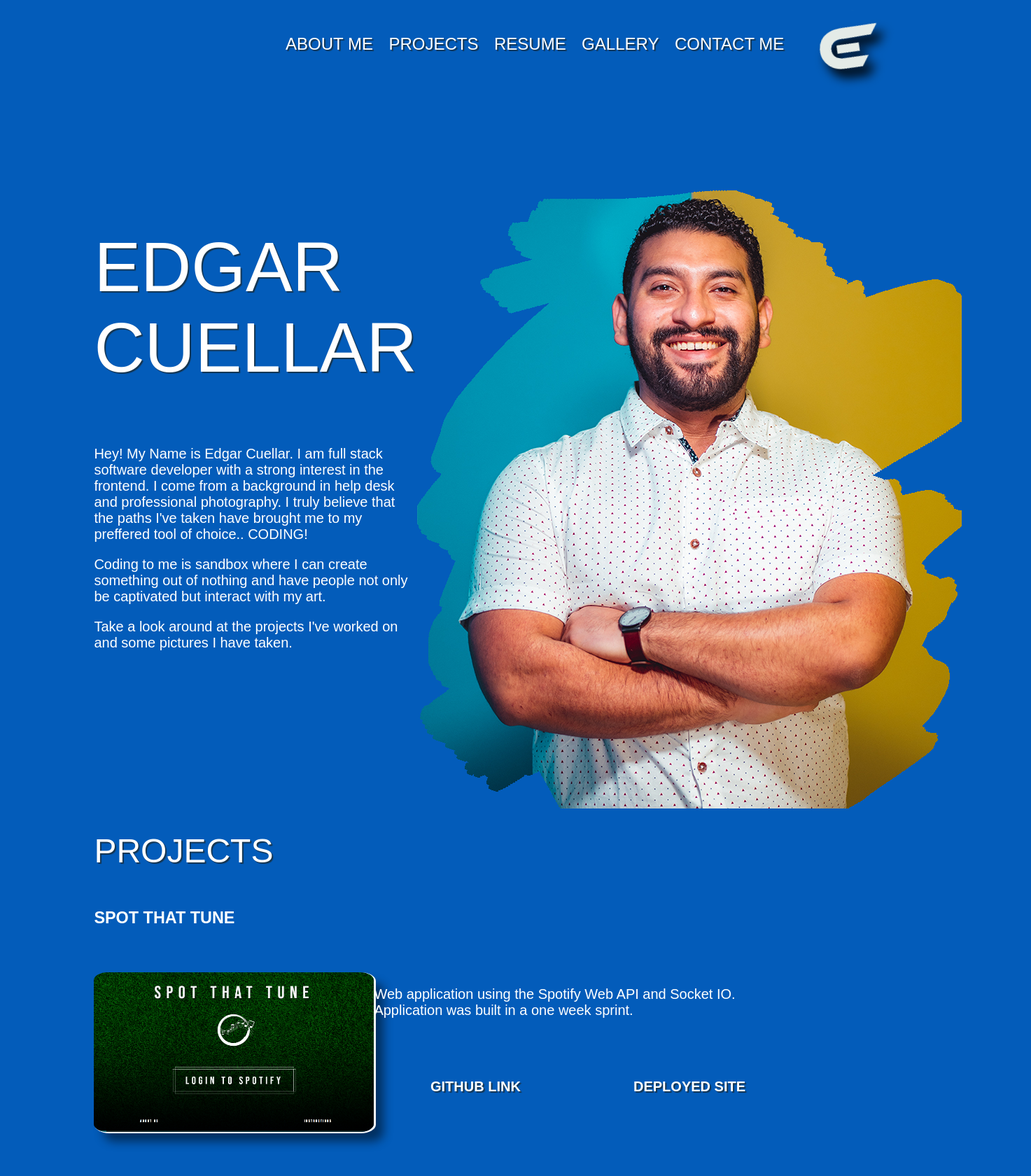
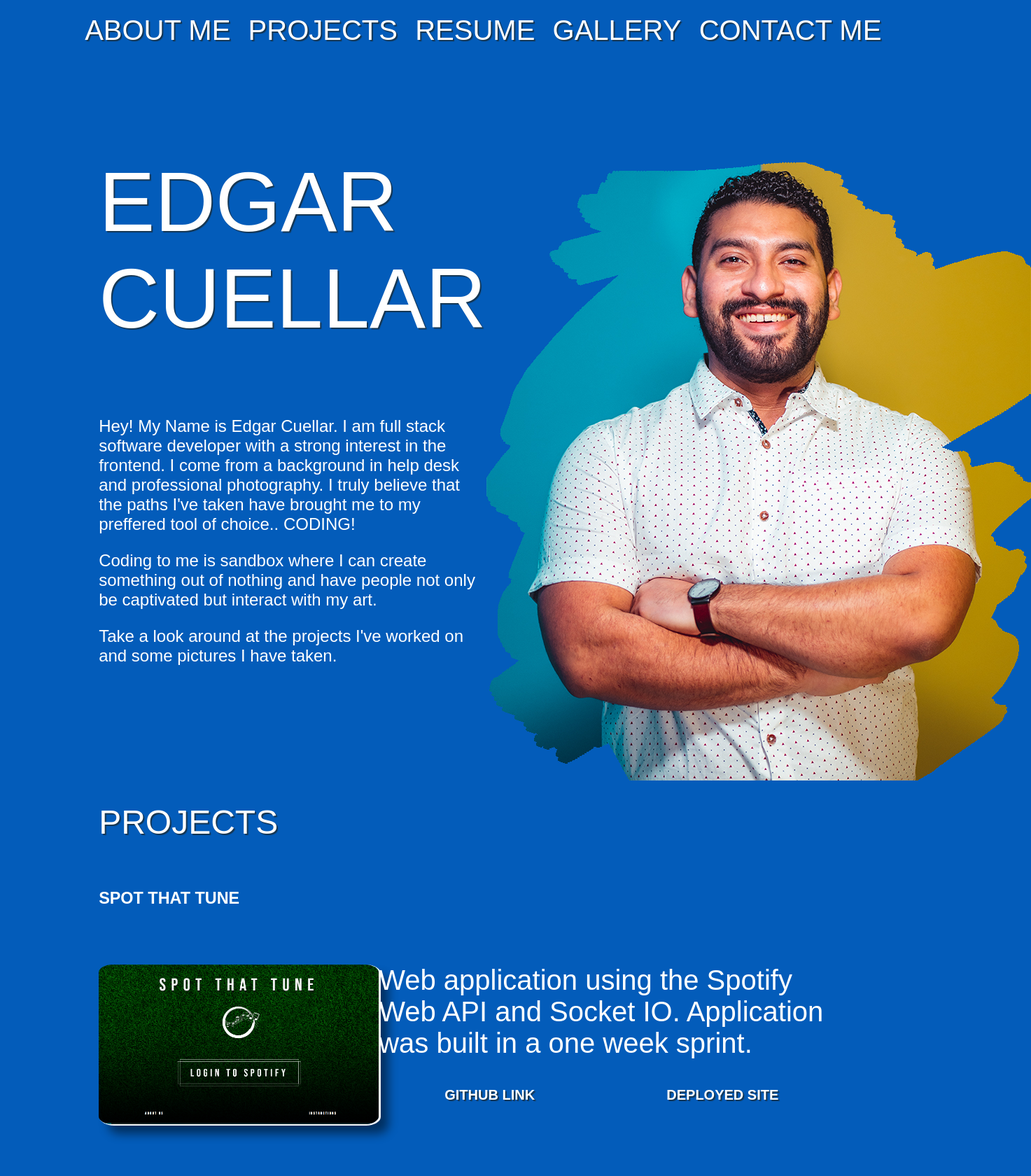
Before and after one commit to EdgarPDX/portfolio-site, a React (Create React App) app: page / in a window 1280 px wide. Shown: the top 1680 px of the page at 70% size, 1473 px wide, since content can reach past the window. Built offline with nearby package versions, Linux system fonts and the light colour scheme; a web font is replaced by a local one.

Commit message:
contact heading, email

```diff
--- a/src/components/about/AboutMe.module.css
+++ b/src/components/about/AboutMe.module.css
@@ -11,7 +11,7 @@
     font-family: mostra-nuova, sans-serif;
     font-weight: 500;
     font-style: normal;
-    font-size: 1.25em;
+    font-size: 1.5em;
 }
 .introductionContent{
     align-self: center;
--- a/src/components/contact/Contact.jsx
+++ b/src/components/contact/Contact.jsx
@@ -4,7 +4,12 @@ import styles from './Contact.module.css';
 export const Contact = () => {
 
     return (
-        <div id='contact' className={styles.aboutMe}>
+        <div id='contact' className={styles.contactDiv}>
+            <h1 className={styles.heading}>CONTACT ME</h1>
+            <hr className={styles.line}></hr>
+            <ul>
+                <li>EMAIL: Edgarcpdx@gmail.com</li>
+            </ul>
 
         </div>
     )
--- a/src/components/contact/Contact.module.css
+++ b/src/components/contact/Contact.module.css
@@ -0,0 +1,18 @@
+.contactDiv{
+    width: 80%;
+    justify-content: center;
+}
+
+.heading{
+    font-family: mostra-nuova, sans-serif;
+    font-weight: 500;
+    font-style: normal;
+    font-size: 3em;
+    color: white;
+    text-shadow: 2px 2px 1px#1f2421af;
+}
+
+.line{
+    border: 2px solid rgb(255, 255, 255);
+    width: 50%;
+}
--- a/src/components/header/Header.jsx
+++ b/src/components/header/Header.jsx
@@ -1,6 +1,5 @@
 import React from 'react';
 import styles from './Header.module.css';
-import logo from '../../assets/images/logo.png';
 
 export const Header = () => {
 
@@ -13,7 +12,6 @@ export const Header = () => {
                 <a href='#gallery'className={styles.link}>GALLERY</a>
                 <a href='#contact'className={styles.link}>CONTACT ME</a>
             </div>
-                <img className={styles.logo}src={logo} alt='logo'/>
 
         </header>
     )
--- a/src/components/header/Header.module.css
+++ b/src/components/header/Header.module.css
@@ -1,10 +1,7 @@
 
 .headerComponent{
-    display: grid;
-    grid-template-columns: 4fr .5fr;
-    justify-content: flex-end;
     background-color:transparent;
-    align-items: center;
+    align-self: center;
 }
 
 .allLinks{
@@ -29,7 +26,7 @@
     font-family: mostra-nuova, sans-serif;
     font-weight: 500;
     font-style: normal;
-    font-size: 1.5em;
+    font-size: 2.5em;
     text-shadow: 2px 2px 1px#1f2421af;
     border: none;
     height: auto;
@@ -42,7 +39,7 @@
 }
 .link:hover{
     transform:scale(1.05);
-    text-shadow: 2px 2px 2px#1f2421a4;
+    text-shadow: 1px 1px 0px bisque, 2px 2px 0px black, 3px 3px 0px whitesmoke;
 }
 
 
--- a/src/components/projects/Projects.module.css
+++ b/src/components/projects/Projects.module.css
@@ -16,6 +16,10 @@
     font-weight: 500;
     font-style: normal;
     font-size: 1.25em;
+}
+.projectDescription{
+    font-size: 2em;
+    margin-top: 0%;
 }
 
 .content{
--- a/src/container/Content.module.css
+++ b/src/container/Content.module.css
@@ -1,6 +1,4 @@
 .content{
     display: grid;
-    grid-row: 1fr;
     justify-items: center;
-    width: 100%;
 }
```
Also changed, not shown: 1 other file (tests, documents, lock files or other folders).
